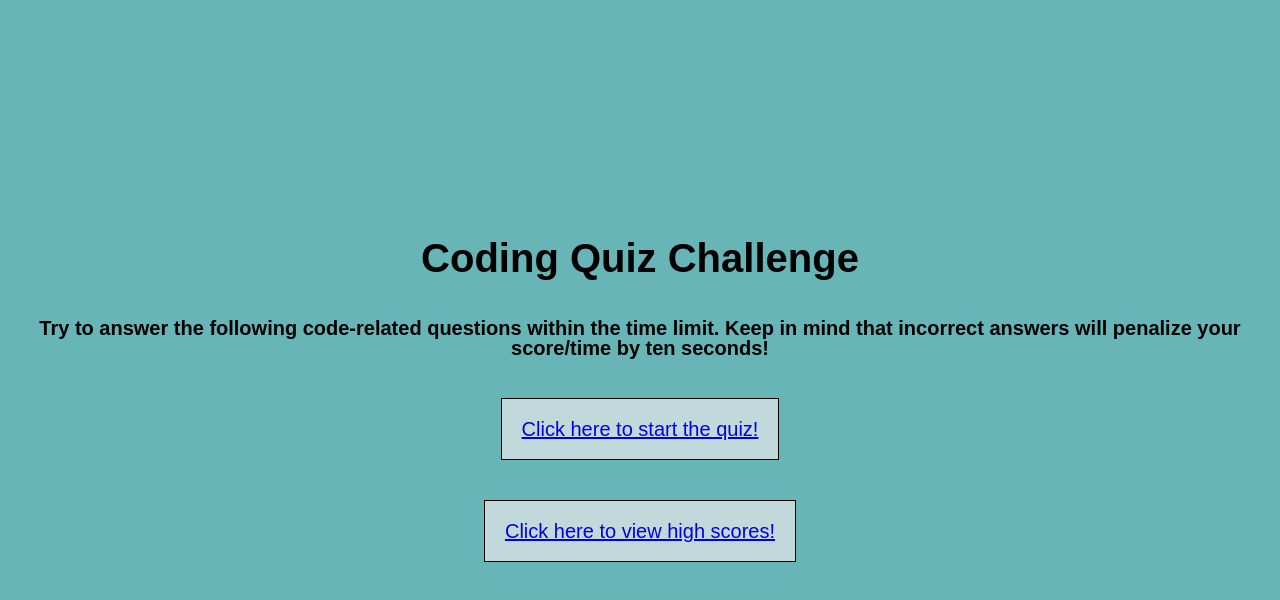
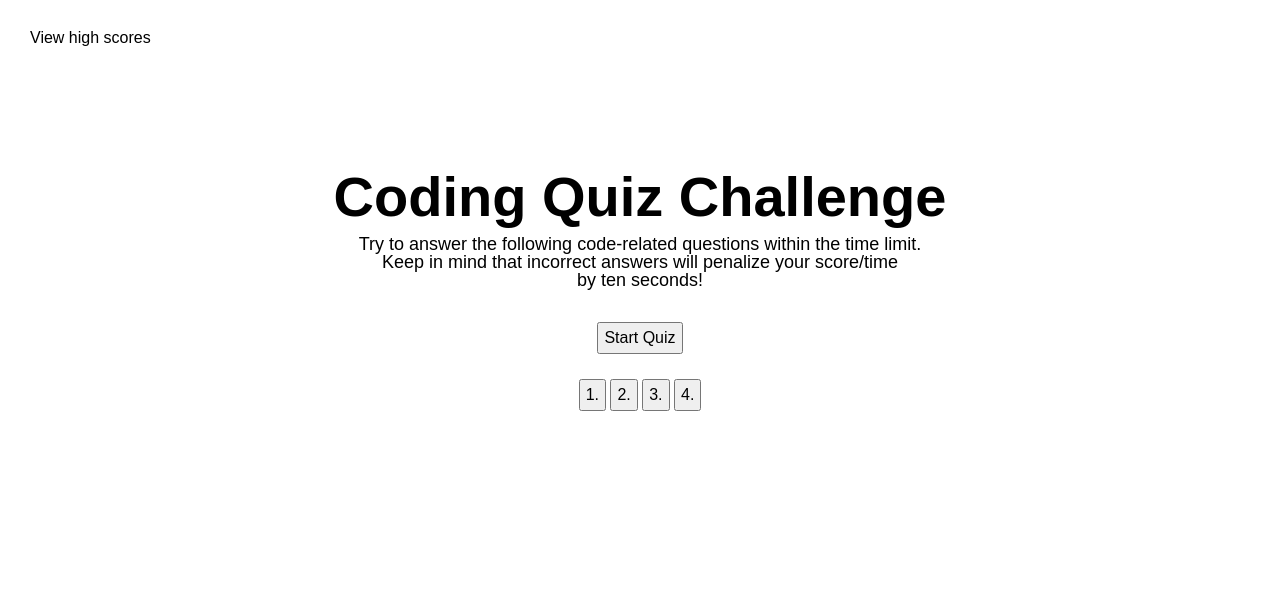
Before and after one commit to CodeJeffK/Code-Quiz, a plain HTML site: page index.html in a window 1280 px wide. Drawn offline with Linux system fonts and the light colour scheme.

Commit message:
scrapped new plan

```diff
--- a/index.html
+++ b/index.html
@@ -4,17 +4,62 @@
     <meta charset="UTF-8">
     <meta http-equiv="X-UA-Compatible" content="IE=edge">
     <meta name="viewport" content="width=device-width, initial-scale=1.0">
-    <link rel="stylesheet" href="/reset.css">
-    <link rel="stylesheet" href="/style.css">
     <title>Code Quiz</title>
+    <link rel="stylesheet" href="reset.css">
+    <link rel="stylesheet" href="style.css">
 </head>
     <body>
-        <h1>Coding Quiz Challenge</h1>
-        <h2>Try to answer the following code-related questions within the time limit.
-            Keep in mind that incorrect answers will penalize your score/time by ten seconds!
-        </h2>
-        <a class=button href="/quiz.html">Click here to start the quiz!</a>
-        <a class=button href="/highscores.html">Click here to view high scores!</a>
+        <header>
+            <ul>
+                <div>
+                    <li>
+                        View high scores
+                    </li>
+                </div>
+                <div>
+                    <li id="timer"></li>
+                </div>
+            </ul>
+        </header>
 
+        <main>
+            <!-- Start quiz -->
+            <div>
+                <h1>Coding Quiz Challenge</h1>
+                <pre>
+Try to answer the following code-related questions within the time limit.
+Keep in mind that incorrect answers will penalize your score/time
+by ten seconds!
+                </pre>
+            </div>
+            <div>
+                <button>Start Quiz</button>
+            </div>
+
+            <!-- Quiz slides -->
+            <section>
+                <div id="questions"></div>
+                <div id="answers">
+                    <button class="button">1.</button>
+                    <button class="button">2.</button>
+                    <button class="button">3.</button>
+                    <button class="button">4.</button>
+                </div>
+            </section>
+        </main>
+
+
+
+
+
+
+
+
+
+
+
+
+
+        <script src="script.js"></script>
     </body>
 </html>
--- a/style.css
+++ b/style.css
@@ -3,37 +3,21 @@
     padding: 5px;
 }
 
-html {
-    background-color: rgb(104, 181, 184);
+/* display high scores and timer on opposite ends */
+ul {
+    display: flex;
+    justify-content: space-between;
 }
 
-body {
-    display: flex;
-    flex-direction: column;
-    align-items: center;
-    justify-content: center;
+main {
+    text-align: center;
+    margin-top: 7%;
 }
 
-/* Styles for body text */
 h1 {
-    font-size: 40px;
-    padding: 20px;
+    font-size: 7vh;
 }
 
-h2 {
-    font-size: 20px;
-    text-align: center;
-    padding: 20px;
+pre {
+    font-size: large;
 }
-
-/* Button style */
-.button {
-    font-size: 20px;
-    border-top: 1px solid black;
-    border-right: 1px solid black;
-    border-bottom: 1px solid black;
-    border-left: 1px solid black;
-    margin: 20px;
-    padding: 20px;
-    background-color: rgb(193, 217, 218);
-}
```
Also changed, not shown: highscores.html (deleted), quiz.html (deleted).
